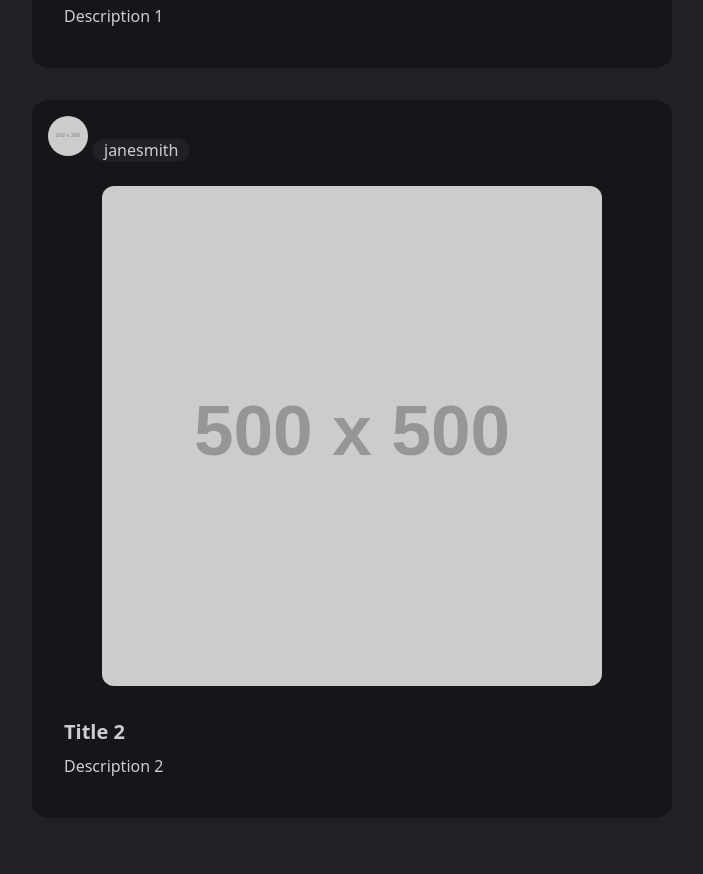
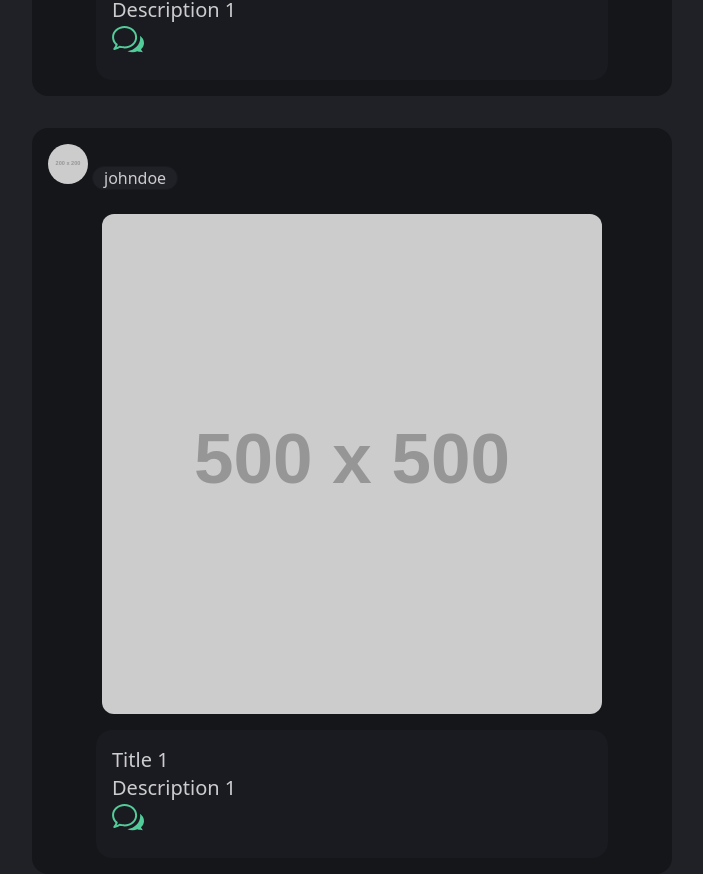
Before and after one commit to i4c0ni99/MaPiantala, a React (Vite) app: page /home in a window 1280 px wide. Shown: the part 810-1684 px from the top of the page, without its empty margins (288-991 px from the left). Before the commit the page ends 1628 px from the top, so only its background shows below. Built offline with nearby package versions, Linux system fonts and the light colour scheme.

Commit message:
commenti con aluni accorgimenti

```diff
--- a/src/assets/Icon/Iconi.tsx
+++ b/src/assets/Icon/Iconi.tsx
@@ -13,3 +13,11 @@ export function Moon() {
         </svg>
     )
 }
+
+export function CommentIcon() {
+    return (
+
+        <svg xmlns="http://www.w3.org/2000/svg" id="Chat"><path d="M27.91 11.79c.176.792.278 1.606.278 2.442 0 6.456-5.48 11.838-12.696 12.994 1.526.616 3.236.976 5.058.976 1.718 0 3.34-.316 4.804-.866 1.854.632 3.878.796 5.552.796A14.237 14.237 0 0 1 29 25.164c1.856-1.656 3-3.85 3-6.266 0-2.856-1.594-5.402-4.09-7.108zM1.472 25.418c.174.33.516.536.886.536.016 0 .034 0 .048-.002 1.058-.05 3.162-.752 5.39-2.166 1.192.21 3.862.606 4.794.606 7.034 0 12.542-4.898 12.542-11.152 0-6.15-5.624-11.152-12.542-11.152S.052 7.088.052 13.238c0 2.862 1.26 5.628 3.478 7.698a14.896 14.896 0 0 1-1.964 3.408 1.002 1.002 0 0 0-.094 1.074zm.58-12.18c0-5.046 4.728-9.152 10.542-9.152s10.542 4.106 10.542 9.152c0 5.216-4.532 9.152-10.542 9.152-.79 0-3.934-.458-4.798-.64a1 1 0 0 0-.758.146 16.74 16.74 0 0 1-2.37 1.314c.382-.718.712-1.462.988-2.23.142-.398.02-.842-.304-1.11-2.128-1.75-3.3-4.106-3.3-6.632z" fill="#52cc99" className="color000000 svgShape"></path></svg>
+
+    )
+}
--- /dev/null
+++ b/src/components/Collaps/collapsComment.compone.tsx
@@ -0,0 +1,75 @@
+import { useState } from "react";
+import { CommentIcon } from "../../assets/Icon/Iconi";
+import { Event } from "../../types/Event.class";
+import { Terrain } from "../../types/terrain.class";
+import { User } from "../../types/User.class";
+import { IButton } from "../button/Button.component";
+
+export interface ICollapsComment {
+    terrain: Terrain,
+    event?: Event
+    Button?: React.ReactElement<IButton>
+}
+
+export const CommentCollaps: React.FC<ICollapsComment> = function ({ terrain, event, Button }: ICollapsComment) {
+    const [user] = useState(new User(
+        'i4c0ni99@gmail.com',
+        '',
+        'Gigi',
+        'Iaconi',
+        'i4c0ni99'))
+
+    return (
+        <div className="collapse size-full bg-base-200">
+
+            <input type="checkbox" />
+            <div className="collapse-title h-32 text-xl font-medium">
+
+
+                <h2 >{terrain.title}</h2>
+                <p>{terrain.description}</p>
+                <div className="w-32">
+                    {Button}
+                </div>
+                <CommentIcon></CommentIcon>
+            </div>
+            <div className="collapse-content">
+
+                {terrain && (terrain.comments.map((comment) =>
+                    <p>
+                        {user == comment.user ?
+                            <div className="chat chat-end">
+                                <div className="chat-image avatar">
+                                    <div className="w-10 rounded-full">
+                                        <img alt="Tailwind CSS chat bubble component" src={comment.user.profilePicture} />
+                                    </div>
+                                </div>
+                                <div className="chat-header">
+                                    {comment.user.username}
+                                    <time className="text-xs opacity-50">{comment.date.toLocaleDateString("en-US")}</time>
+                                </div>
+                                <div className="chat-bubble">{comment.content}</div>
+                            </div> :
+                            <div className="chat chat-start">
+                                <div className="chat-image avatar">
+                                    <div className="w-10 rounded-full">
+                                        <img alt="Tailwind CSS chat bubble component" src={comment.user.profilePicture} />
+                                    </div>
+                                </div>
+                                <div className="chat-header">
+                                    {comment.user.username}
+                                    <time className="text-xs opacity-50">{comment.date.toLocaleDateString("en-US")}</time>
+                                </div>
+                                <div className="chat-bubble">{comment.content}</div>
+                            </div>
+                        }
+                    </p>
+                ))}
+                <textarea className="textarea textarea-accent h-4 w-4/5 ml-8 mt-4" placeholder="Bio"></textarea>
+                <button className=" ml-2 mr-2 bottom-8 btn btn-active btn-accent">Send</button>
+            </div>
+
+        </div>
+    )
+
+}
--- a/src/components/card/Card.component.tsx
+++ b/src/components/card/Card.component.tsx
@@ -1,4 +1,5 @@
 import { Terrain } from "../../types/terrain.class";
+import { CommentCollaps } from "../Collaps/collapsComment.compone";
 import { IButton } from "../button/Button.component";
 
 export interface ICard {
@@ -30,12 +31,8 @@ export const Card: React.FC<ICard> = function ({
                     <img src={terrainCard.imageUrl} alt={terrainCard.title} className="rounded-xl" />
                 </figure>
             )}
-            <div className="card-body">
-                <h2 className="card-title">{terrainCard.title}</h2>
-                <p>{terrainCard.description}</p>
-                <div className="w-32">
-                    {Button}
-                </div>
+            <div className="mt-4 mb-4 mx-auto w-4/5">
+            <CommentCollaps terrain={terrainCard}/>
             </div>
         </div>
     );
--- a/src/mocks/getTerrains.mock.ts
+++ b/src/mocks/getTerrains.mock.ts
@@ -1,6 +1,45 @@
 import { Terrain } from "../types/terrain.class";
 
 export function getTerrainsMock(): Promise<Terrain[]> {
+    const date: Date = new Date()
+
+    const user1 = {
+        email: 'john.doe@example.com',
+        profilePicture: 'https://www.viaggioff.it/wp-content/uploads/2022/07/Agriexperience-2-770x513.jpg',
+        firstName: 'John',
+        lastName: 'Doe',
+        username: 'johndoe'
+    };
+
+    const user2 = {
+        email: 'jane.smith@example.com',
+        profilePicture: 'https://www.viaggioff.it/wp-content/uploads/2022/07/Agriexperience-2-770x513.jpg',
+        firstName: 'Jane',
+        lastName: 'Smith',
+        username: 'janesmith'
+    };
+
+    // Definizione della struttura di una risposta (Answer)
+    const answer1 = {
+        date: new Date('2024-05-10T12:30:00Z'),
+        user: user1,
+        content: 'This is an answer by John Doe.'
+    };
+
+    const answer2 = {
+        date: new Date('2024-05-11T09:45:00Z'),
+        user: user2,
+        content: 'Here is a response from Jane Smith.'
+    };
+
+    // Definizione della struttura del commento principale
+    const mainComment = {
+        date: new Date('2024-05-09T15:20:00Z'),
+        user: user1,
+        content: 'This is the main comment content.',
+        answers: [answer1, answer2]
+    };
+
     return new Promise((resolve) => {
         resolve([{
             title: "Title 1",
@@ -15,22 +54,26 @@ export function getTerrainsMock(): Promise<Terrain[]> {
                 firstName: "John",
                 lastName: "Doe",
                 username: "johndoe"
-            }
+            }, comments: [mainComment]
+
         },
+
         {
-            title: "Title 2",
-            description: "Description 2",
+            title: "Title 1",
+            description: "Description 1",
             imageUrl: "https://placeholder.com/500x500",
-            position: "Position 2",
-            slot: 2,
-            isPublic: false,
+            position: "Position 1",
+            slot: 1,
+            isPublic: true,
             user: {
-                email: "user2@example.com",
+                email: "user1@example.com",
                 profilePicture: "https://placeholder.com/200x200",
-                firstName: "Jane",
-                lastName: "Smith",
-                username: "janesmith"
-            }
+                firstName: "John",
+                lastName: "Doe",
+                username: "johndoe"
+            },
+            comments: [mainComment]
+
         }
         ]);
     });
--- a/src/pages/home.tsx
+++ b/src/pages/home.tsx
@@ -31,6 +31,7 @@ export function Home() {
                         <div className="mt-8">
                             <Card terrainCard={terrain}
                             ></Card>
+
                         </div>
                 )}
             </main>
--- a/src/pages/terrain-upsert.tsx
+++ b/src/pages/terrain-upsert.tsx
@@ -2,7 +2,15 @@ import { CreateEditTerrain } from "../components/create-edit-terrain/create-edit
 import { User } from "../types/User.class";
 import { Terrain } from "../types/terrain.class";
 export function TerrainUpsert() {
-    return <>
+    const user =   new User(
+        'i4c0ni99@gmail.com',
+        '',
+        'Gigi',
+        'Iaconi',
+        'i4c0ni99')
+
+
+    return (<>
         <div className="size-3/4 mx-auto">
             <CreateEditTerrain
                 terrainCreated={
@@ -13,16 +21,13 @@ export function TerrainUpsert() {
                         '',
                         0,
                         false,
-                        new User(
-                            'i4c0ni99@gmail.com',
-                            '',
-                            'Gigi',
-                            'Iaconi',
-                            'i4c0ni99')
-                        )
+                        user,
+                        new Array()
+                    )
                 }
                 onSubmission={(data: Terrain) => console.log("AA", data)}>
             </CreateEditTerrain>
         </div>
     </>
+    )
 }
--- /dev/null
+++ b/src/types/Answer.class.ts
@@ -0,0 +1,11 @@
+import { User } from "./User.class";
+
+export class Answer{
+    constructor(
+        public date:Date,
+        public user:User,
+        public content:string
+    ){
+
+    }
+}
--- /dev/null
+++ b/src/types/Comment.class.ts
@@ -0,0 +1,11 @@
+import { Answer } from "./Answer.class";
+import { User } from "./User.class";
+
+export class Comment{
+    constructor(
+        public date:Date,
+        public user:User,
+        public content:string,
+        public answers:Answer[]
+    ){}
+}
--- a/src/types/Event.class.ts
+++ b/src/types/Event.class.ts
@@ -1,13 +1,14 @@
 import { User } from "./User.class";
-
+import { Comment } from "./Comment.class";
 export class Event {
 
 
-    constructor(public title: string ,
-        public description: string ,
-        public imageUrl: string ,
-        public date: Date ,
-        public user: User
+    constructor(public title: string,
+        public description: string,
+        public imageUrl: string,
+        public date: Date,
+        public user: User,
+        public comments: Comment[]
     ) {
 
     }
--- a/src/types/terrain.class.ts
+++ b/src/types/terrain.class.ts
@@ -1,3 +1,4 @@
+import { Comment } from "./Comment.class";
 import { User } from "./User.class";
 
 export class Terrain {
@@ -8,7 +9,8 @@ export class Terrain {
         public position: string,
         public slot: number,
         public isPublic: boolean,
-        public user: User
+        public user: User,
+        public comments:Comment[]
     ) {
 
     }
```
